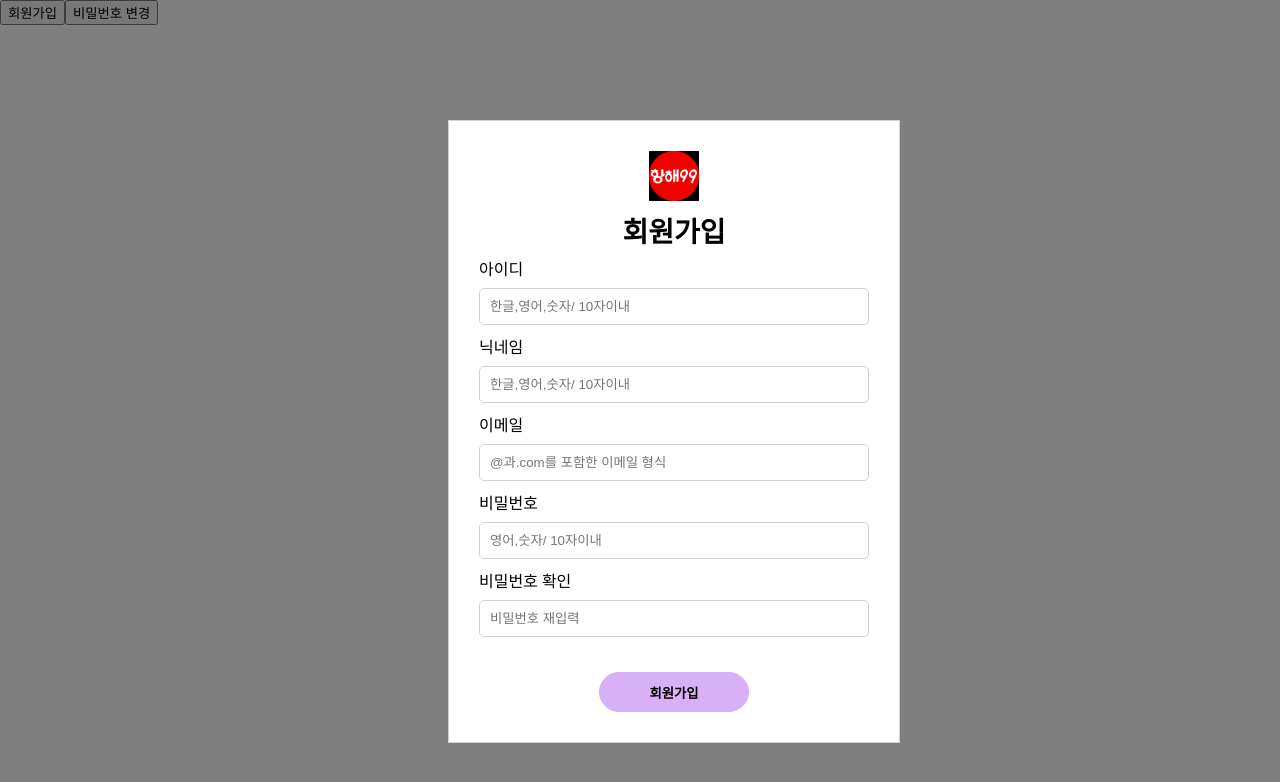
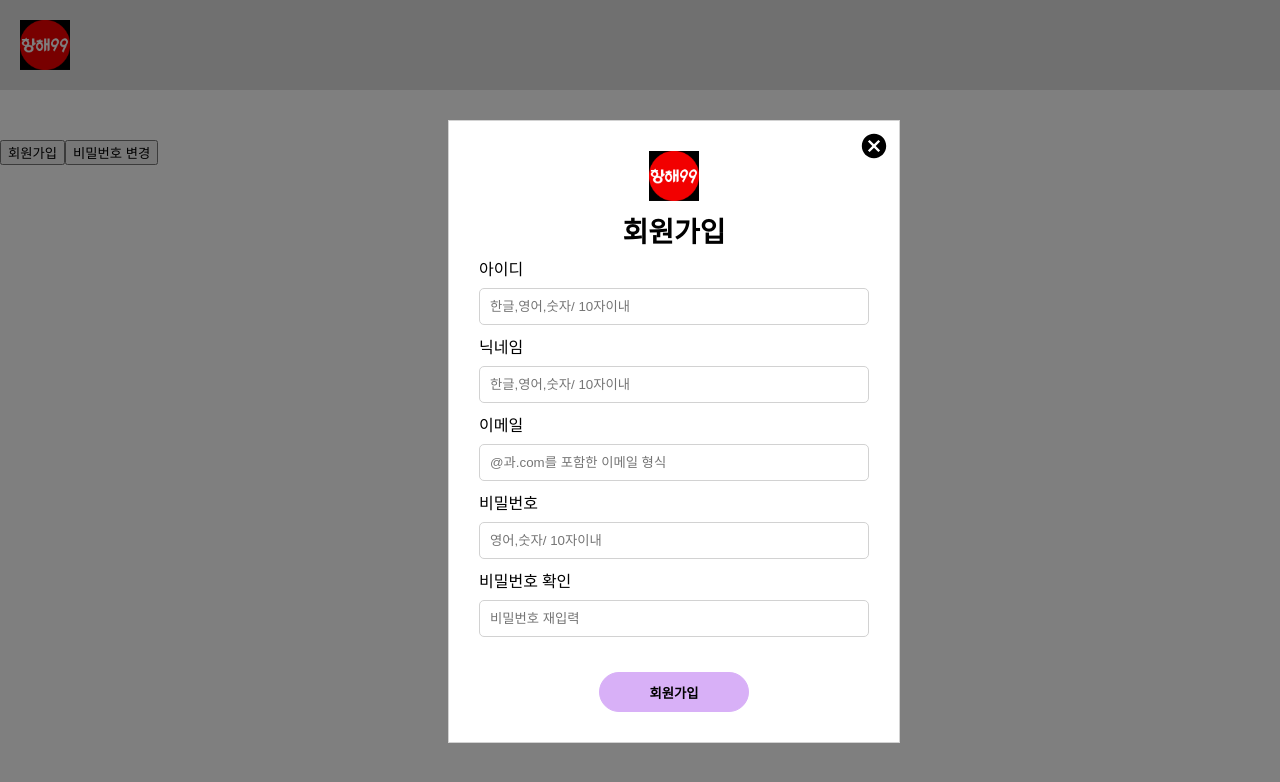
Before and after one commit to week6project/frontend, a React (Create React App) app: page / in a window 1280 px wide. Both pictures are taken after a click on the button "회원가입". Shown: the top 782 px of the page. Built offline with nearby package versions, Linux system fonts and the light colour scheme.

Commit message:
update , 헤더 레이아웃 update

```diff
--- a/package.json
+++ b/package.json
@@ -12,6 +12,7 @@
     "json-server": "^0.17.1",
     "react": "^18.2.0",
     "react-dom": "^18.2.0",
+    "react-icons": "^4.7.1",
     "react-redux": "^8.0.5",
     "react-router-dom": "^6.6.2",
     "react-scripts": "5.0.1",
--- a/src/components/ForgotPwModal.js
+++ b/src/components/ForgotPwModal.js
@@ -8,8 +8,9 @@ import ButtonDefault from './ButtonDefault'
 import { isModalGlobalTogglePw } from '../redux/modules/forgotPw'
 //style, images, etc
 import logo from '../images/logo.png'
-import {COLORS} from './StyleGlobal'
-
+import {COLORS} from '../style/StyleGlobal'
+import {IoMdCloseCircle} from 'react-icons/io'
+import '../css/style.css'
 
 
 const ForgotPwModal = () => {
@@ -34,7 +35,7 @@ const ForgotPwModal = () => {
     alert('클릭')
   }
 
-  const onClickCloseSignupModal=()=>{
+  const onClickCloseForgotPwModal=()=>{
     dispatch(isModalGlobalTogglePw(false))
     console.log('비밀번호 닫기 isModal : ', isModalTogglePw)
   }
@@ -64,8 +65,9 @@ const ForgotPwModal = () => {
             >비밀번호 변경</ButtonDefault>
           </StButtonBox>
         </StSignupModalInputForm>
+        <IoMdCloseCircle onClick={onClickCloseForgotPwModal} className="iconIoMdCloseCircle"></IoMdCloseCircle>
       </StSignupModalWrapBox>
-      <StModalDim onClick={onClickCloseSignupModal}></StModalDim>
+      <StModalDim onClick={onClickCloseForgotPwModal}></StModalDim>
     </StSignupModalWrap>
   )
 }
--- /dev/null
+++ b/src/components/Header.js
@@ -0,0 +1,27 @@
+import React from 'react'
+import { DefaultContext } from 'react-icons'
+import styled from 'styled-components'
+//style, images, etc
+import logo from '../images/logo.png'
+
+const Header = () => {
+  return (
+    <StHeaderWrap>
+        <StHeaderLogoImg></StHeaderLogoImg>
+    </StHeaderWrap>
+  )
+}
+
+const StHeaderWrap=styled.div`
+    display: flex;
+    padding: 20px;
+    margin-bottom: 50px;
+    background-color: #e2e2e2;
+`
+const StHeaderLogoImg=styled.img.attrs({
+    src: `${logo}`
+})`
+    width: 50px;
+`
+
+export default Header
--- a/src/components/SignupModal.js
+++ b/src/components/SignupModal.js
@@ -8,8 +8,9 @@ import ButtonDefault from './ButtonDefault'
 import { isModalGlobalToggleSignup } from '../redux/modules/signup'
 //style, images, etc
 import logo from '../images/logo.png'
-import {COLORS} from './StyleGlobal'
-
+import {COLORS} from '../style/StyleGlobal'
+import {IoMdCloseCircle} from 'react-icons/io'
+import '../css/style.css'
 
 
 const SignupModal = () => {
@@ -66,6 +67,7 @@ const SignupModal = () => {
             >회원가입</ButtonDefault>
           </StButtonBox>
         </StSignupModalInputForm>
+        <IoMdCloseCircle onClick={onClickCloseSignupModal} className="iconIoMdCloseCircle"></IoMdCloseCircle>
       </StSignupModalWrapBox>
       <StModalDim onClick={onClickCloseSignupModal}></StModalDim>
     </StSignupModalWrap>
--- /dev/null
+++ b/src/css/style.css
@@ -0,0 +1,17 @@
+:root{
+    --color-point-orange: #ff5100;
+}
+
+/*회원가입*/
+.iconIoMdCloseCircle{
+    position: absolute;
+    top: 10px;
+    right: 10px;
+    width: 30px;
+    height: 30px;
+    cursor: pointer;
+    color: #000;
+}
+.iconIoMdCloseCircle:hover{
+    color: var(--color-point-orange);
+}
--- /dev/null
+++ b/src/pages/posts.jsx
@@ -0,0 +1,14 @@
+import React,{useState, useEffect}from 'react'
+import styled from 'styled-components'
+import { useDispatch, useSelector} from 'react-redux';
+//component, hooks
+
+//style, images, etc
+
+import '../css/style.css'
+
+export const Posts = () => {
+  return (
+    <div>Posts</div>
+  )
+}
--- a/src/shared/Layout.js
+++ b/src/shared/Layout.js
@@ -1,9 +1,10 @@
 import React from 'react';
+import Header from '../components/Header';
 
 function Layout({ children }) {
     return (
         <div>
-            {/* <div>헤더부분</div> */}
+            <Header/>
             <div>
                 {children}
             </div>
--- a/src/shared/Router.js
+++ b/src/shared/Router.js
@@ -2,6 +2,7 @@ import React from "react";
 import { BrowserRouter, Route, Routes } from "react-router-dom";
 import Login from '../pages/login';
 import Layout from './Layout';
+import { Posts } from '../pages/posts';
 
 // 2. Router 라는 함수를 만들고 아래와 같이 작성합니다.
 //BrowserRouter를 Router로 감싸는 이유는,
@@ -11,7 +12,8 @@ const Router = () => {
     <BrowserRouter>
         <Layout>
             <Routes>
-                <Route path='/' element={<Login/>} />
+            <Route path='/' element={<Login/>} />
+            <Route path='/posts' element={<Posts/>} />
             </Routes>
         </Layout>
     </BrowserRouter>
```
Also changed, not shown: src/components/HomeHeader.js (deleted), src/css/signupModal.css (deleted), src/pages/login.jsx (renamed from src/pages/login.js), src/style/StyleGlobal.js (renamed from src/components/StyleGlobal.js), 1 other file (tests, documents, lock files or other folders).
